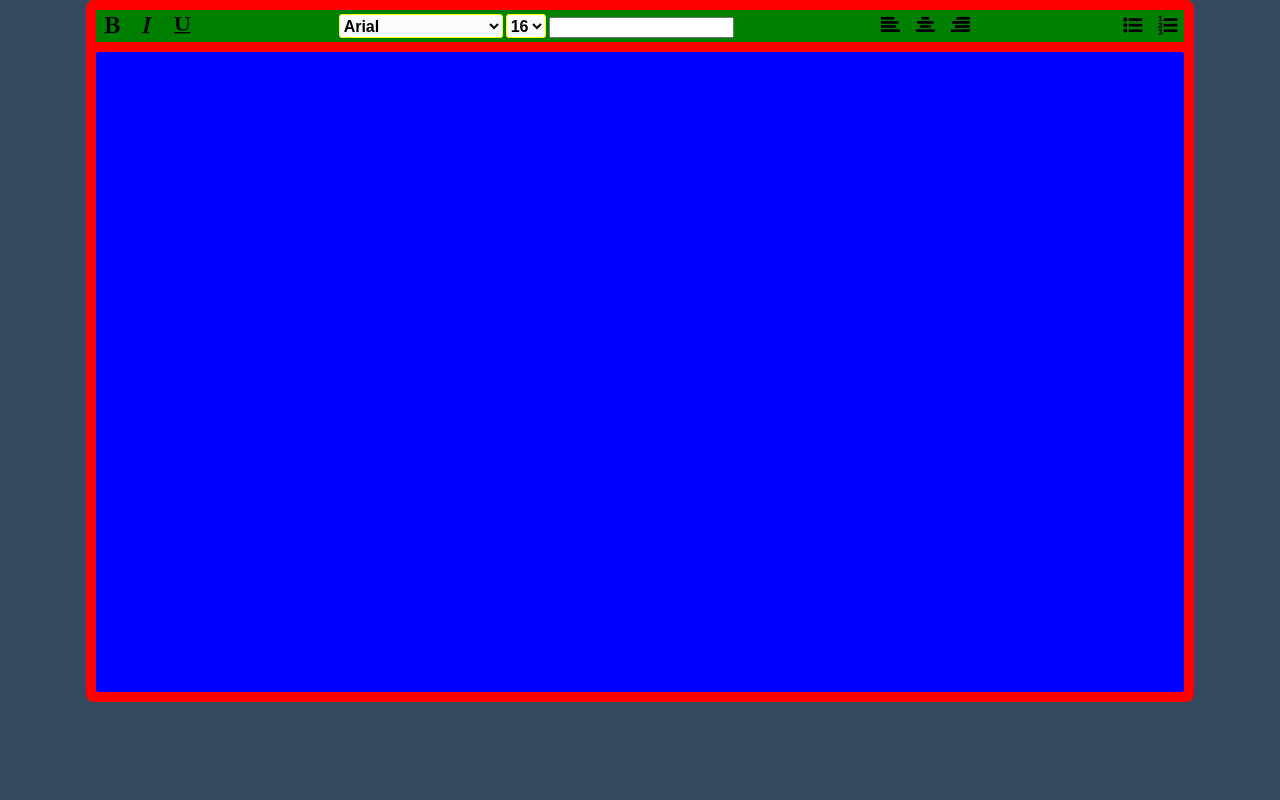
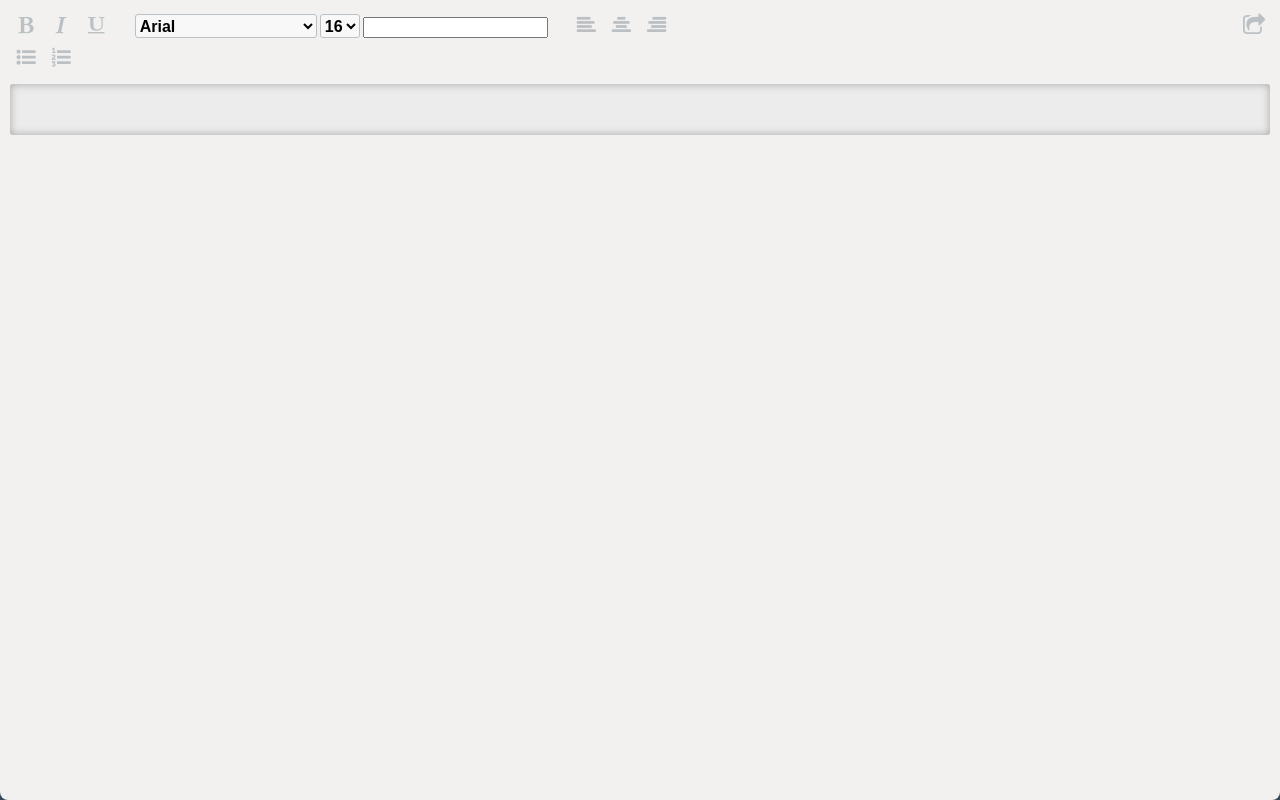
Before and after one commit to Eronne/T-edit, a plain HTML site: page index.html in a window 1280 px wide. Drawn offline with nearby package versions, Linux system fonts and the light colour scheme.

Commit message:
Did some css placement for the toolbar

```diff
--- a/index.html
+++ b/index.html
@@ -8,6 +8,7 @@
 </head>
 <body>
 	<div class="container">
+        <header>
             <div class="toolbar">
                 <!--Bold / Italic / Underline-->
                 <div class="tool-1">
@@ -80,6 +81,12 @@
                     </button>
                 </div>
             </div>
+            <button id="export" title="Export">
+                <a href="#" class="export">
+                    <i class="fa fa-share-square-o" aria-hidden="true"></i>
+                </a>
+            </button>
+        </header>
 		<div class="area" contenteditable="true"></div>
 	</div>
 
--- a/styles.css
+++ b/styles.css
@@ -12,23 +12,37 @@ body{
 	font-size: 16px;
 }
 
+header{
+    display: flex;
+}
+
 .container{
+	box-sizing: border-box;
 	margin: 0 auto;
 	padding: 10px;
-	width: 85%;
+	width: 100%;
+    height: 100vh;
 
-	background-color: red;
-	border-radius: 8px;
+	background-color: #F2F1EF;
+	border-bottom-left-radius: 8px;
+    border-bottom-right-radius: 8px;
 }
 
 .toolbar{
 	display: flex;
 	flex-wrap: wrap;
 	align-items: center;
-	justify-content: space-between;
-	margin-bottom: 10px;
-	width: 100%;
-	background-color: green;
+	justify-content: space- space-around;
+	margin: 0 38% 10px 0;
+	width: 60%;
+}
+
+.tool-1, .tool-2, .tool-3{
+    margin-right: 3%;
+}
+
+i{
+	color: #bac0c4;
 }
 
 button{
@@ -47,7 +61,7 @@ button{
 }
 
 button:hover{
-	border: 1px solid blue;
+	border: 1px solid #bac0c4;
 }
 
 select{
@@ -56,12 +70,20 @@ select{
 	font-size: 1rem;
 	font-weight: bold;
 	color: black;
-	background-color: #fcfcfc;
-	border: 1px solid yellow;
+	background-color: #f8f8f8;
+	border: 1px solid #bac0c4;
 	border-radius: 3px;
 
 	outline: none;
 	cursor: pointer;
+}
+
+#fonts{
+    width: 182px;
+}
+
+.export{
+    font-size: 1.5rem;
 }
 
 .area{
@@ -69,11 +91,23 @@ select{
 	padding: 1rem;
 	position: relative;
 	width: 100%;
-	height: 80vh;
 
-	background-color: blue;
+	background-color: #ECECEC;
 	border-radius: 3px;
 	overflow: hidden;
 	word-break: break-all;
 	outline: none;
+
+	-webkit-box-shadow: inset 0px 0px 8px 0px rgba(77,77,77,0.45);
+-moz-box-shadow: inset 0px 0px 8px 0px rgba(77,77,77,0.45);
+box-shadow: inset 0px 0px 8px 0px rgba(77,77,77,0.45);
 }
+
+
+
+
+
+/* Media Queries */
+@media (max-width: px) {
+
+}
```
Also changed, not shown: 1 other file. Lines whose indentation alone changed are shown as unchanged.
